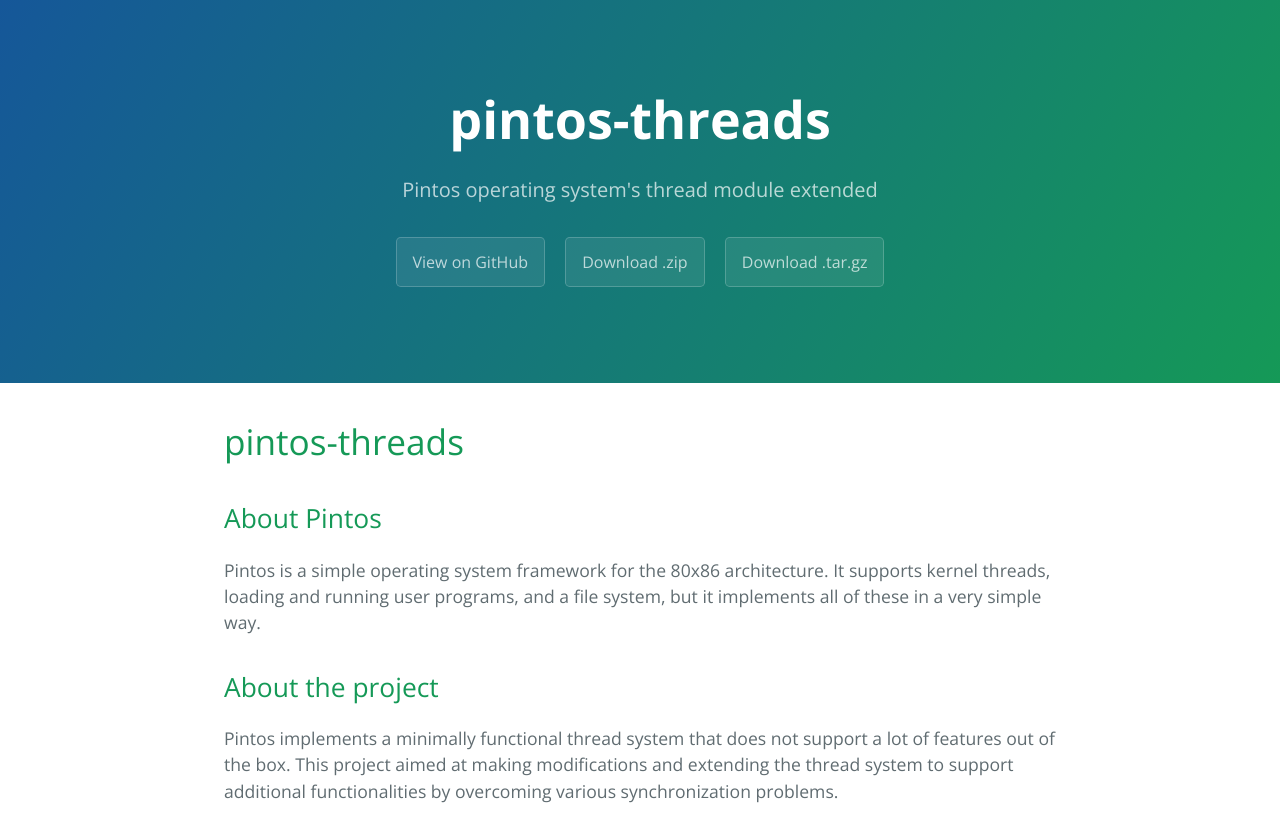
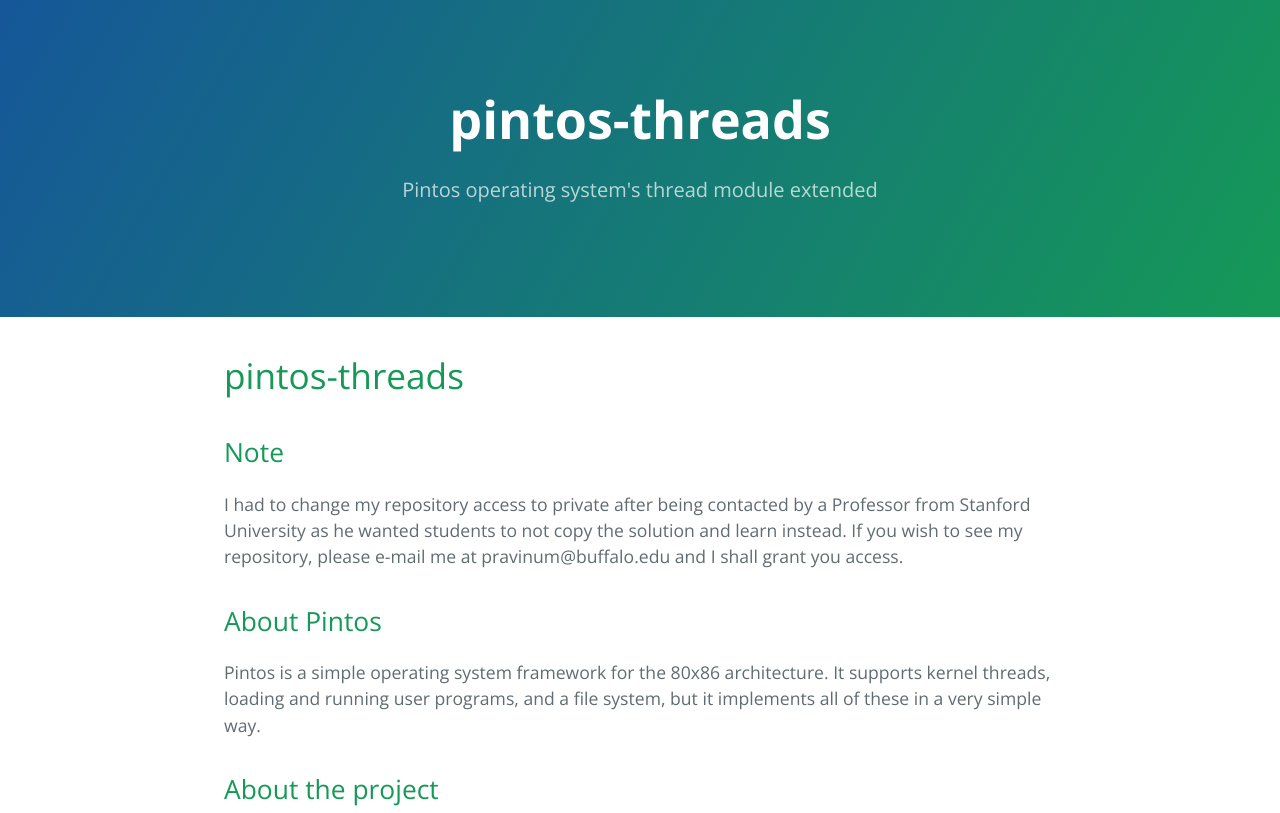
Before and after one commit to chaitanya0906/pintos-threads, a plain HTML site: page index.html in a window 1280 px wide. Shown: the top 813 px of the page. Drawn offline with nearby package versions, Linux system fonts and the light colour scheme.

Commit message:
Added a note section and deleted links that grant access to the repository

```diff
--- a/index.html
+++ b/index.html
@@ -13,14 +13,17 @@
     <section class="page-header">
       <h1 class="project-name">pintos-threads</h1>
       <h2 class="project-tagline">Pintos operating system&#39;s thread module extended</h2>
-      <a href="https://github.com/pumamaheswaran/pintos-threads" class="btn">View on GitHub</a>
-      <a href="https://github.com/pumamaheswaran/pintos-threads/zipball/master" class="btn">Download .zip</a>
-      <a href="https://github.com/pumamaheswaran/pintos-threads/tarball/master" class="btn">Download .tar.gz</a>
     </section>
 
     <section class="main-content">
       <h1>
 <a id="pintos-threads" class="anchor" href="#pintos-threads" aria-hidden="true"><span aria-hidden="true" class="octicon octicon-link"></span></a>pintos-threads</h1>
+
+<h2>
+<a id="note" class="anchor" href="#note" aria-hidden="true"><span aria-hidden="true" class="octicon octicon-link"></span></a>Note
+</h2>
+
+<p>I had to change my repository access to private after being contacted by a Professor from Stanford University as he wanted students to not copy the solution and learn instead. If you wish to see my repository, please e-mail me at pravinum@buffalo.edu and I shall grant you access.</p>
 
 <h2>
 <a id="about-pintos" class="anchor" href="#about-pintos" aria-hidden="true"><span aria-hidden="true" class="octicon octicon-link"></span></a>About Pintos</h2>
```
